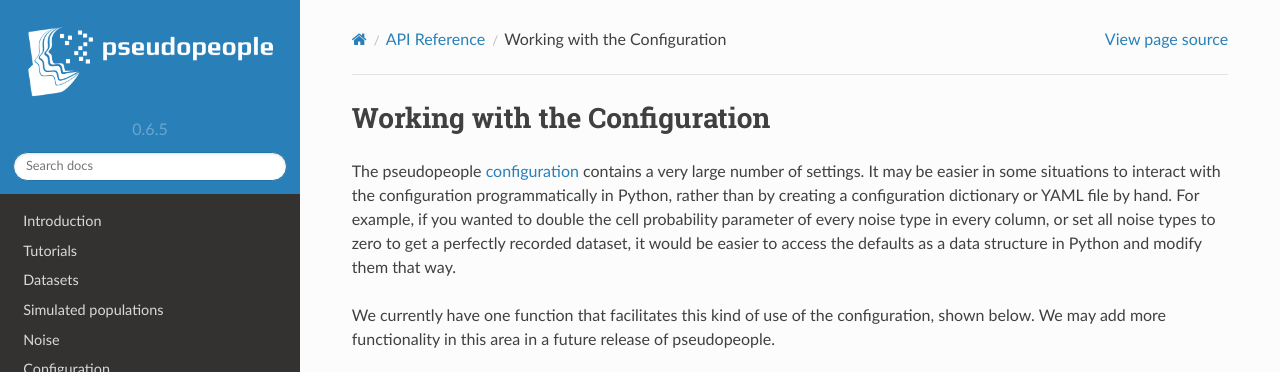
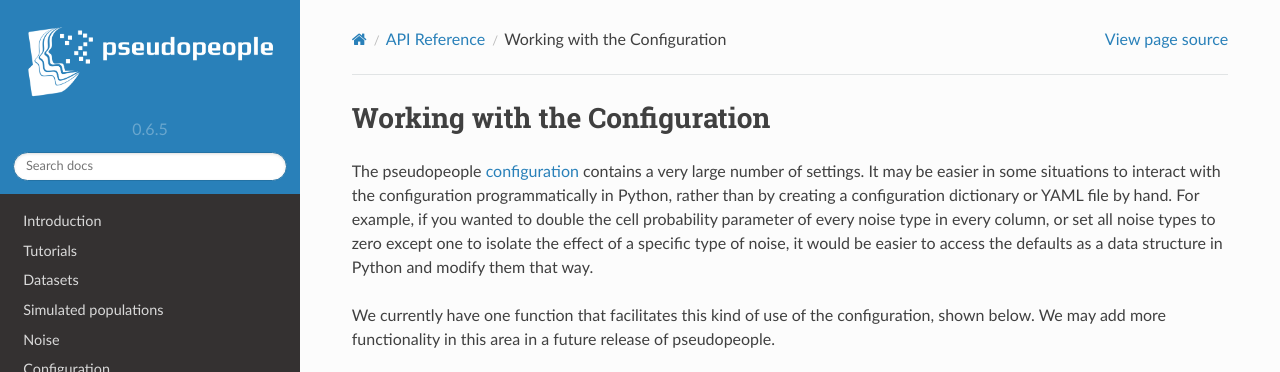
Before and after one commit to ihmeuw/pseudopeople, a Sphinx documentation site: the page built from docs/source/api_reference/configuration/index.rst, in a window 1280 px wide, cut to the strip 0-372 px from the top of the page. Built offline with Sphinx 7.4.7 and the Read the Docs theme 2.0.0, drawn with Linux system fonts in a browser that asks for light colours.

Commit message:
change example about setting all noise types to zero

```diff
--- a/docs/source/api_reference/configuration/index.rst
+++ b/docs/source/api_reference/configuration/index.rst
@@ -8,7 +8,7 @@
 It may be easier in some situations to interact with the configuration programmatically in Python,
 rather than by creating a configuration dictionary or YAML file by hand.
 For example, if you wanted to double the cell probability parameter of every noise type in every column,
-or set all noise types to zero to get a perfectly recorded dataset,
+or set all noise types to zero except one to isolate the effect of a specific type of noise,
 it would be easier to access the defaults as a data structure in Python and modify them that way.
 
 We currently have one function that facilitates this kind of use of the configuration, shown below.
```
